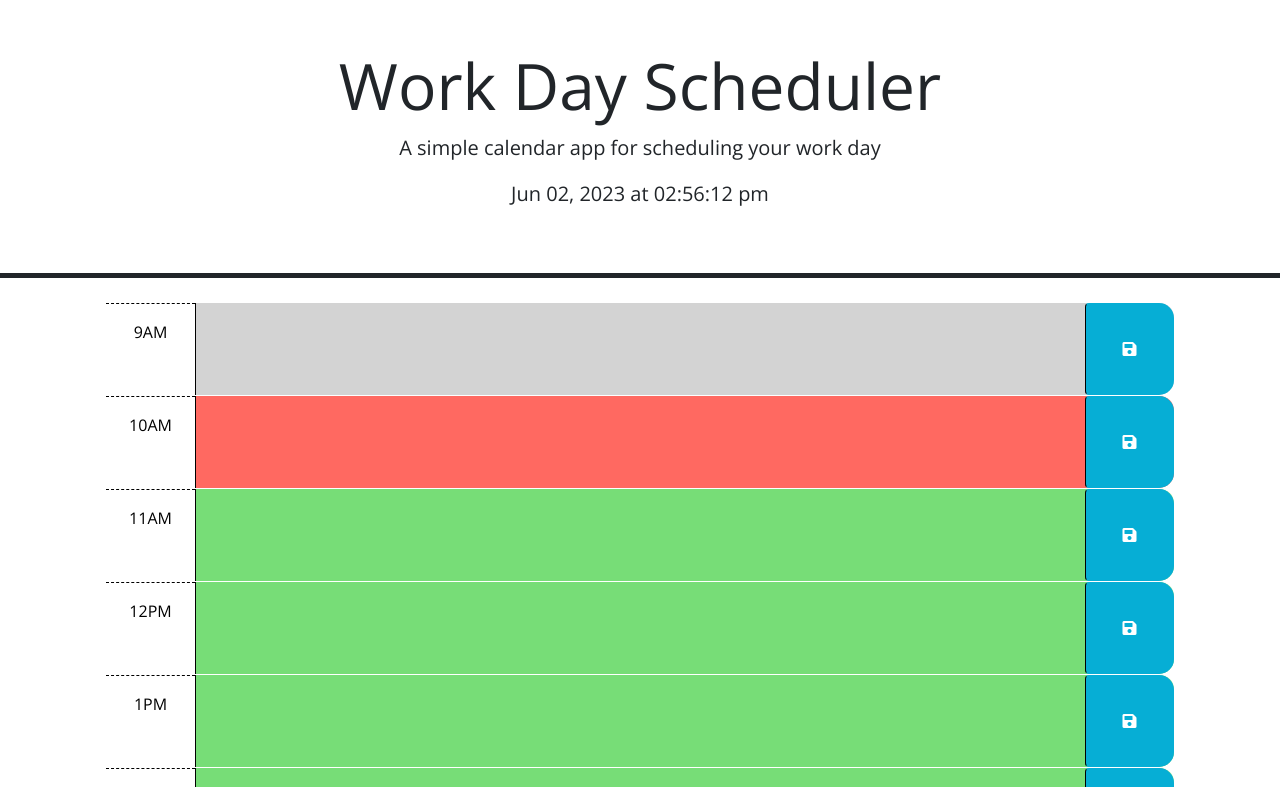
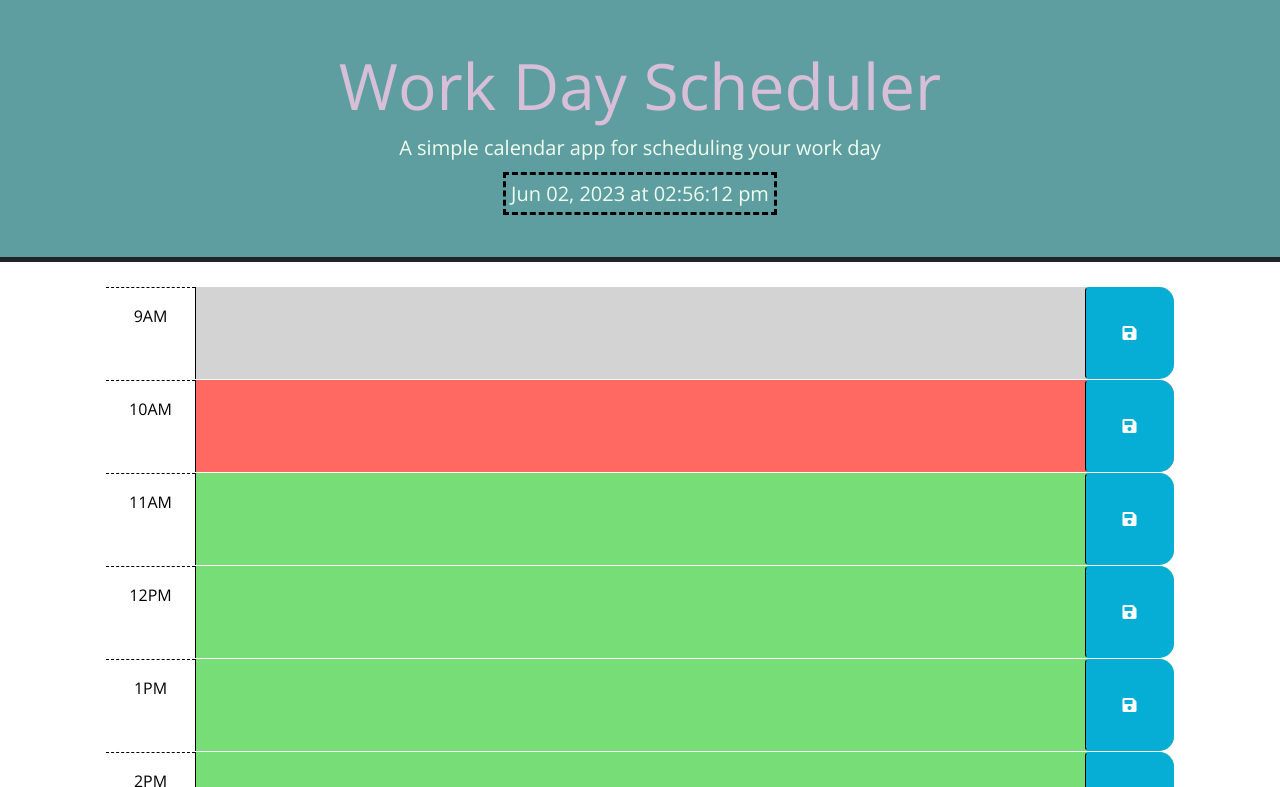
Before and after one commit to Teelsam/Work-Day-Scheduler, a plain HTML site: page index.html in a window 1280 px wide. Shown: the top 787 px of the page. Drawn offline with nearby package versions, Linux system fonts and the light colour scheme.

Commit message:
styled header

```diff
--- a/style.css
+++ b/style.css
@@ -1,3 +1,17 @@
+header {
+  background-color: cadetblue;
+  color:thistle;
+}
+header p {
+  color:honeydew;
+}
+#currentDay{
+  border-style: dashed;
+  border-color: #000000;
+  padding: 5px;
+  display: inline;
+
+}
 body {
   font-family: 'Open Sans', sans-serif;
   font-size: 16px;
```
